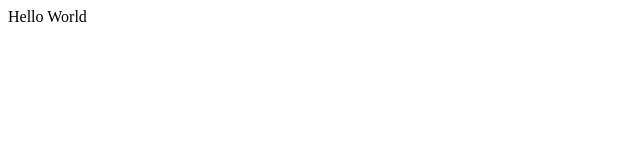
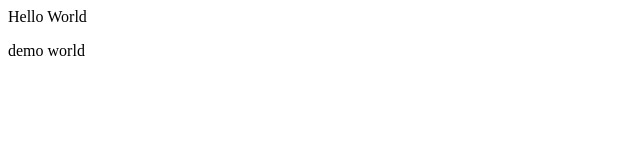
Before and after one commit to ishar-rwit/demo-gitproject, a plain HTML site: page index.html in a window 1280 px wide. Shown: the full height of the page, 0-640 px from the left. Drawn offline with Linux system fonts and the light colour scheme.

Commit message:
Update index.html

```diff
--- a/index.html
+++ b/index.html
@@ -4,5 +4,6 @@
     </head>
     <body>
         <p>Hello World</p>
+        <p>demo world</p>
     </body>
 </html>
```
